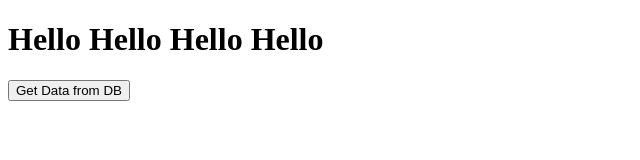
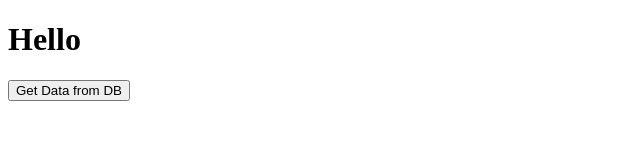
Before and after one commit to SergeAbroyan/test-infra, a website: page hello-app/app/index.html in a window 1280 px wide. Shown: the whole page, without its empty margins (0-640 px from the left). Drawn offline with Linux system fonts and the light colour scheme.

Commit message:
Update index.html

```diff
--- a/hello-app/app/index.html
+++ b/hello-app/app/index.html
@@ -2,11 +2,11 @@
 <html>
 
 <head>
-    <title>Hello Hello</title>
+    <title>Hello</title>
 </head>
 
 <body>
-    <h1>Hello Hello Hello Hello</h1>
+    <h1>Hello</h1>
     <button onclick="loadData()">Get Data from DB</button>
     <pre id="output"></pre>
 
```
